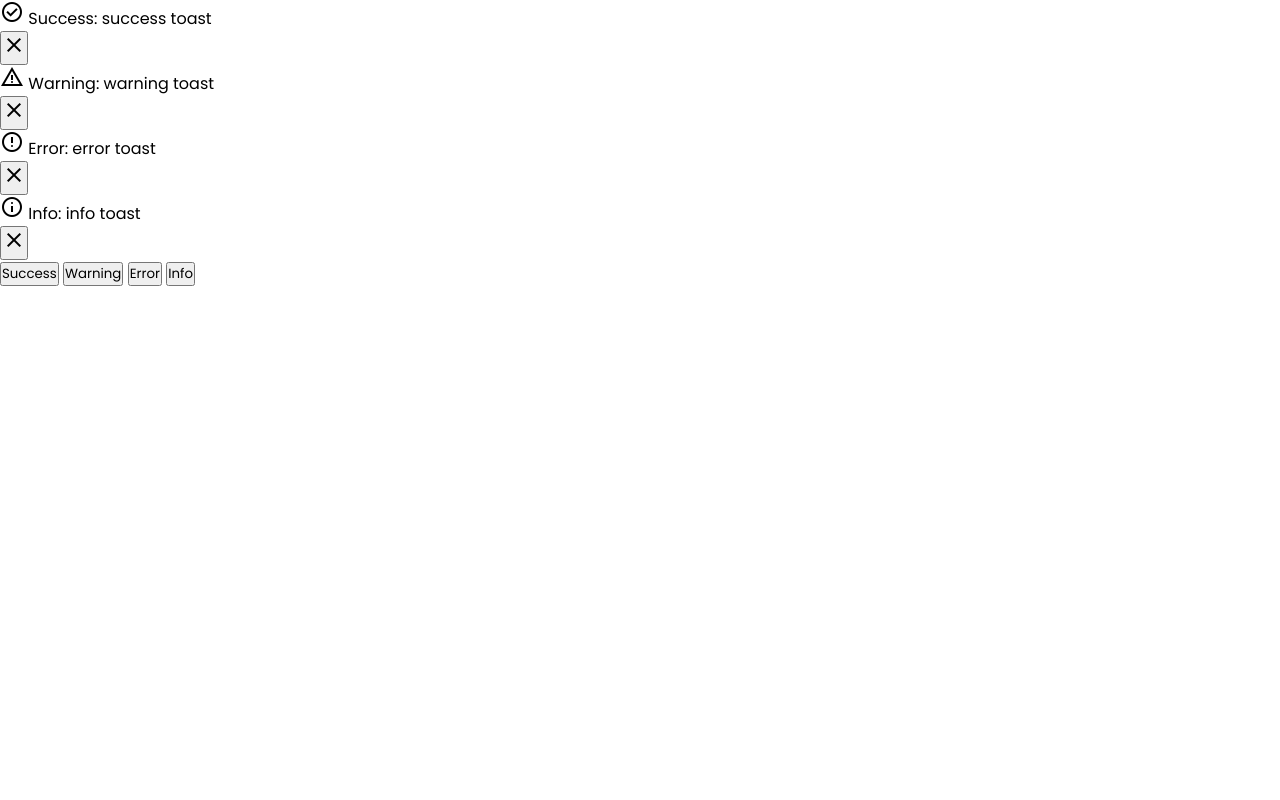
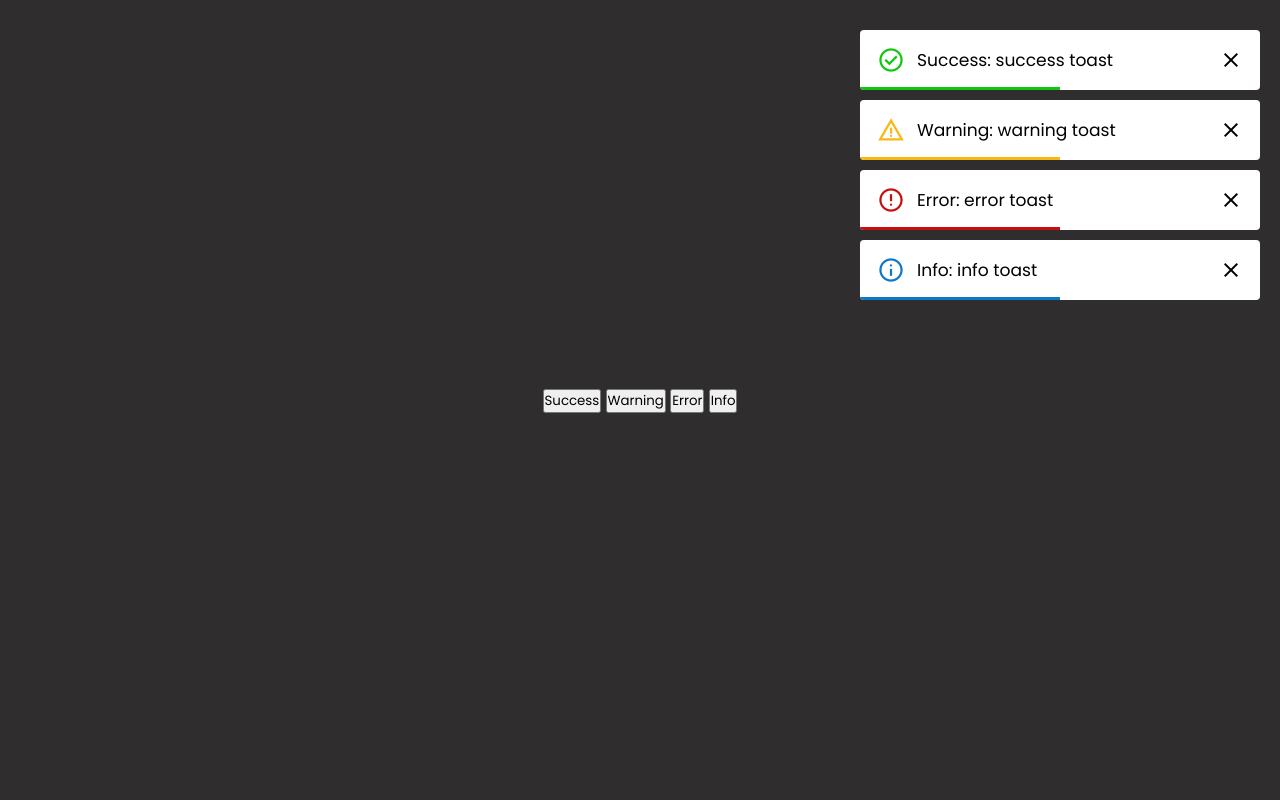
Before and after one commit to Bawelna0225/small-projects, a PHP site: page / in a window 1280 px wide. Run offline with PHP 8.4, Linux system fonts and the light colour scheme.

Commit message:
notifications & toast styling

```diff
--- a/toast_notification/css/style.css
+++ b/toast_notification/css/style.css
@@ -4,4 +4,72 @@
   padding: 0;
   box-sizing: border-box;
   font-family: "Poppins", sans-serif;
+}
+
+body {
+  background-color: #2f2d2d;
+  display: flex;
+  align-items: center;
+  justify-content: center;
+  height: 100vh;
+}
+
+.notifications {
+  position: fixed;
+  top: 30px;
+  right: 20px;
+}
+.notifications :where(.toast, .column) {
+  display: flex;
+  align-items: center;
+}
+.notifications .toast {
+  width: 400px;
+  list-style-type: none;
+  border-radius: 4px;
+  padding: 16px 17px;
+  margin-bottom: 10px;
+  background-color: #fff;
+  justify-content: space-between;
+  position: relative;
+  overflow: hidden;
+}
+.notifications .toast.success {
+  --accent-color: rgb(15, 199, 15);
+}
+.notifications .toast.warning {
+  --accent-color: rgb(249, 183, 18);
+}
+.notifications .toast.error {
+  --accent-color: rgb(199, 15, 15);
+}
+.notifications .toast.info {
+  --accent-color: rgb(15, 119, 199);
+}
+.notifications .toast::before {
+  position: absolute;
+  content: "";
+  height: 3px;
+  width: 50%;
+  bottom: 0;
+  left: 0;
+  background-color: var(--accent-color);
+}
+.notifications .toast .column span:first-of-type {
+  font-size: 1.75rem;
+  color: var(--accent-color);
+}
+.notifications .toast .column span:last-of-type {
+  font-size: 1.07rem;
+  margin-left: 12px;
+}
+.notifications .toast button {
+  display: grid;
+  place-content: center;
+  background: none;
+  border: none;
+}
+.notifications .toast button:hover {
+  color: #726f6f;
+  cursor: pointer;
 }/*# sourceMappingURL=style.css.map */
--- a/toast_notification/css/style.scss
+++ b/toast_notification/css/style.scss
@@ -5,3 +5,71 @@
 	box-sizing: border-box;
 	font-family: 'Poppins', sans-serif;
 }
+body {
+	background-color: #2f2d2d;
+	display: flex;
+	align-items: center;
+	justify-content: center;
+	height: 100vh;
+}
+.notifications {
+	position: fixed;
+	top: 30px;
+	right: 20px;
+	:where(.toast, .column) {
+		display: flex;
+		align-items: center;
+	}
+	.toast {
+		width: 400px;
+		list-style-type: none;
+		border-radius: 4px;
+		padding: 16px 17px;
+		margin-bottom: 10px;
+		background-color: #fff;
+		justify-content: space-between;
+		position: relative;
+        overflow: hidden;
+		&.success {
+			--accent-color: rgb(15, 199, 15);
+		}
+		&.warning {
+			--accent-color: rgb(249, 183, 18);
+		}
+		&.error {
+			--accent-color: rgb(199, 15, 15);
+		}
+		&.info {
+			--accent-color: rgb(15, 119, 199);
+		}
+		&::before {
+			position: absolute;
+			content: '';
+			height: 3px;
+			width: 50%;
+			bottom: 0;
+			left: 0;
+			background-color: var(--accent-color);
+		}
+		.column {
+			span:first-of-type {
+				font-size: 1.75rem;
+				color: var(--accent-color);
+			}
+			span:last-of-type {
+				font-size: 1.07rem;
+				margin-left: 12px;
+			}
+		}
+		button {
+			display: grid;
+			place-content: center;
+			background: none;
+			border: none;
+			&:hover {
+				color: #726f6f;
+				cursor: pointer;
+			}
+		}
+	}
+}
--- a/toast_notification/index.html
+++ b/toast_notification/index.html
@@ -51,7 +51,7 @@
 				</button>
 			</li>
 		</ul>
-		<div class="container">
+		<div class="buttons">
             <button>Success</button>
             <button>Warning</button>
             <button>Error</button>
```
Also changed, not shown: 1 other file.
